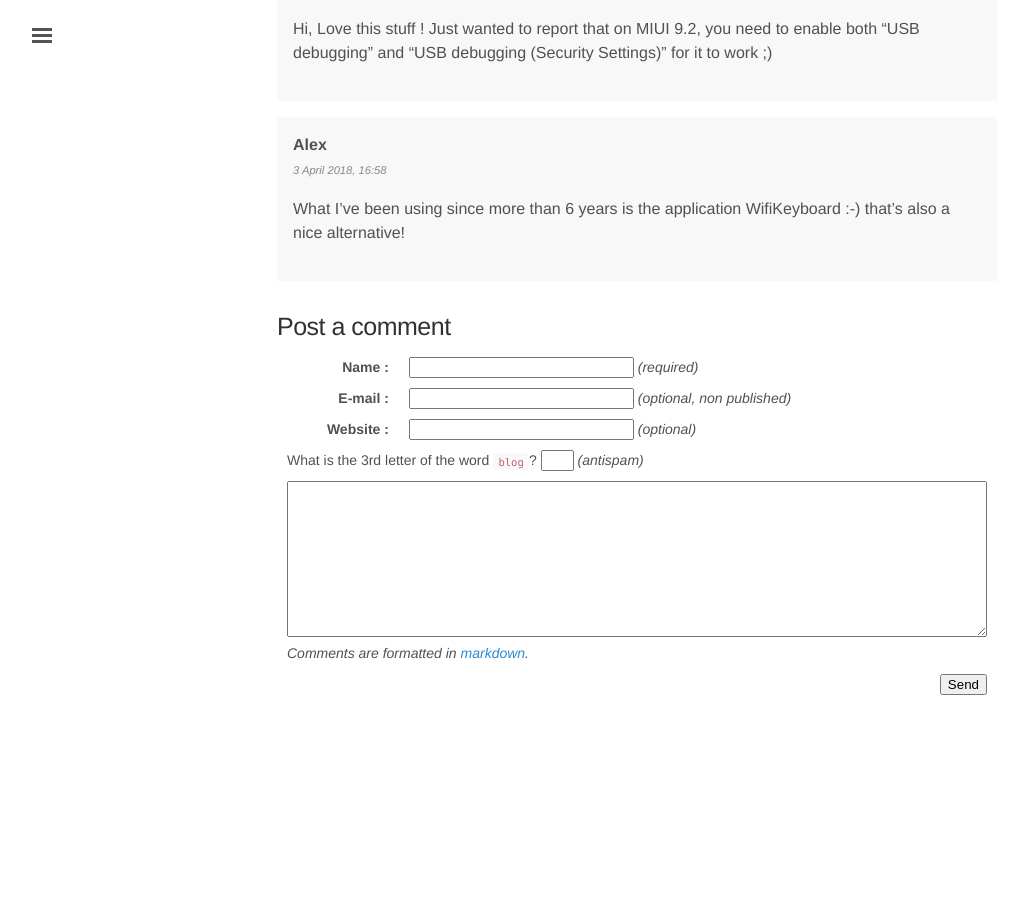
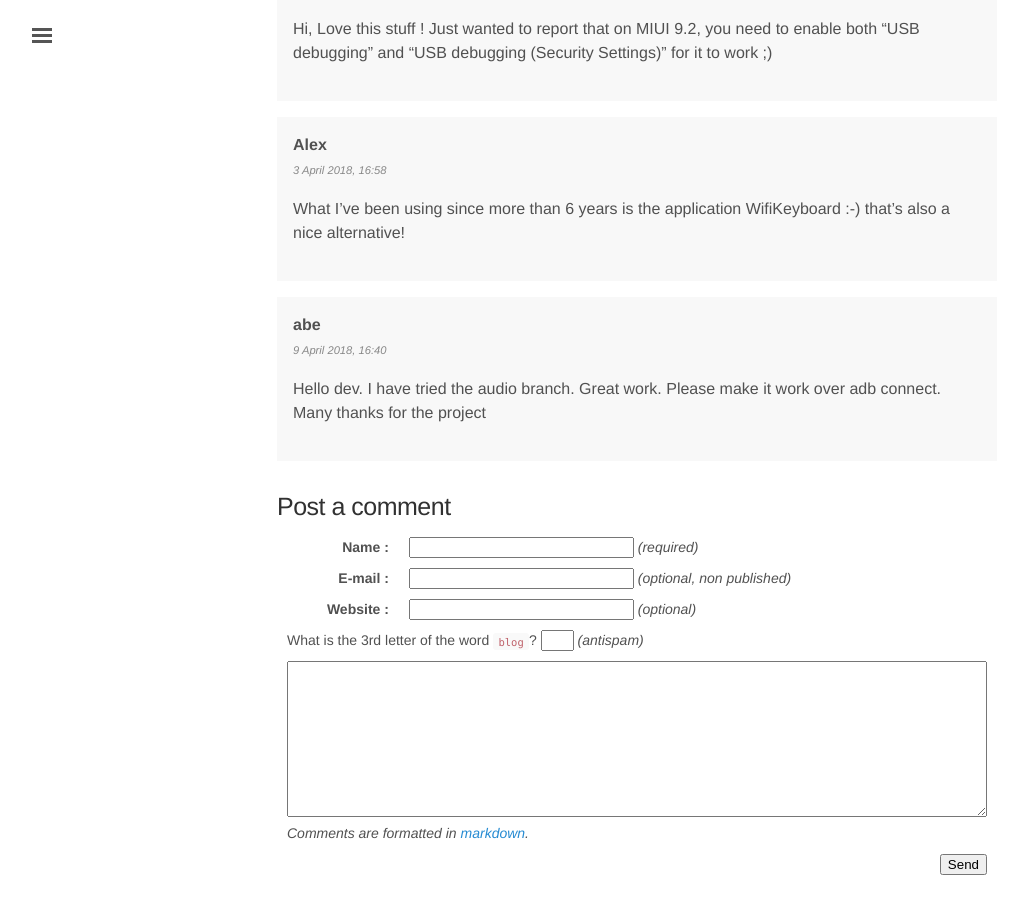
Before and after one commit to rom1v/blog.rom1v.com, a Jekyll site: the page built from _posts/2018-03-08-introducing-scrcpy.md, in a window 1280 px wide and 900 px high, scrolled down 17509 px. Shown: the whole window, without its empty margins (3-1021 px from the left). Built offline with Jekyll 4.4.1, drawn with Linux system fonts in a browser that asks for light colours; before the commit the page ends 18229 px from its top, so only the background shows below that.

Commit message:
Publish comment 37 for scrcpy

```diff
--- a/_data/comments-2018-03-introducing-scrcpy.yaml
+++ b/_data/comments-2018-03-introducing-scrcpy.yaml
@@ -332,3 +332,9 @@
   contents: |
     What I've been using since more than 6 years is the application WifiKeyboard
     :-) that's also a nice alternative!
+- id: 37
+  author: abe
+  date: 2018-04-09 16:40:10+02:00
+  contents: |
+    Hello dev. I have tried the audio branch. Great work. Please make it work
+    over adb connect. Many thanks for the project
```
